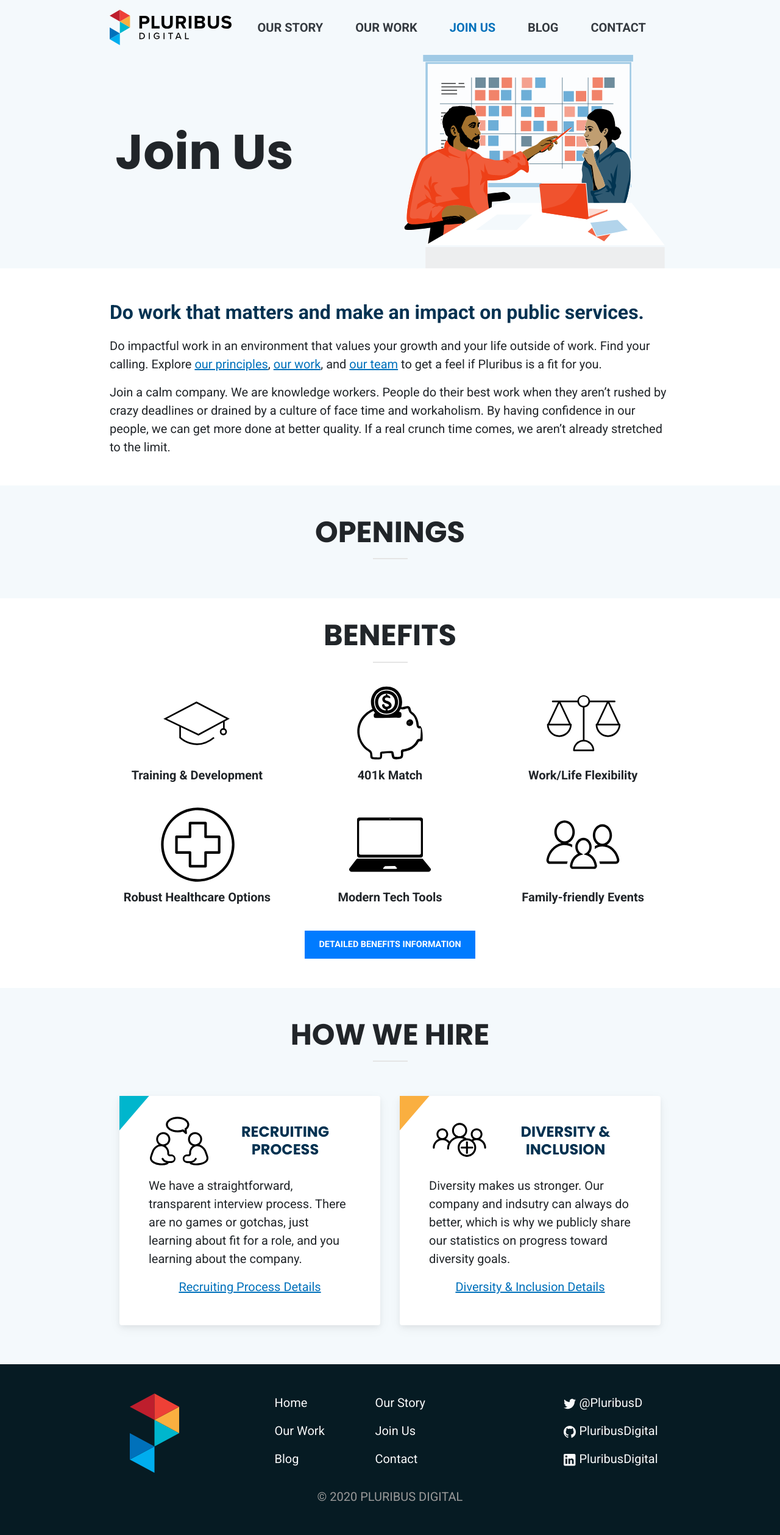
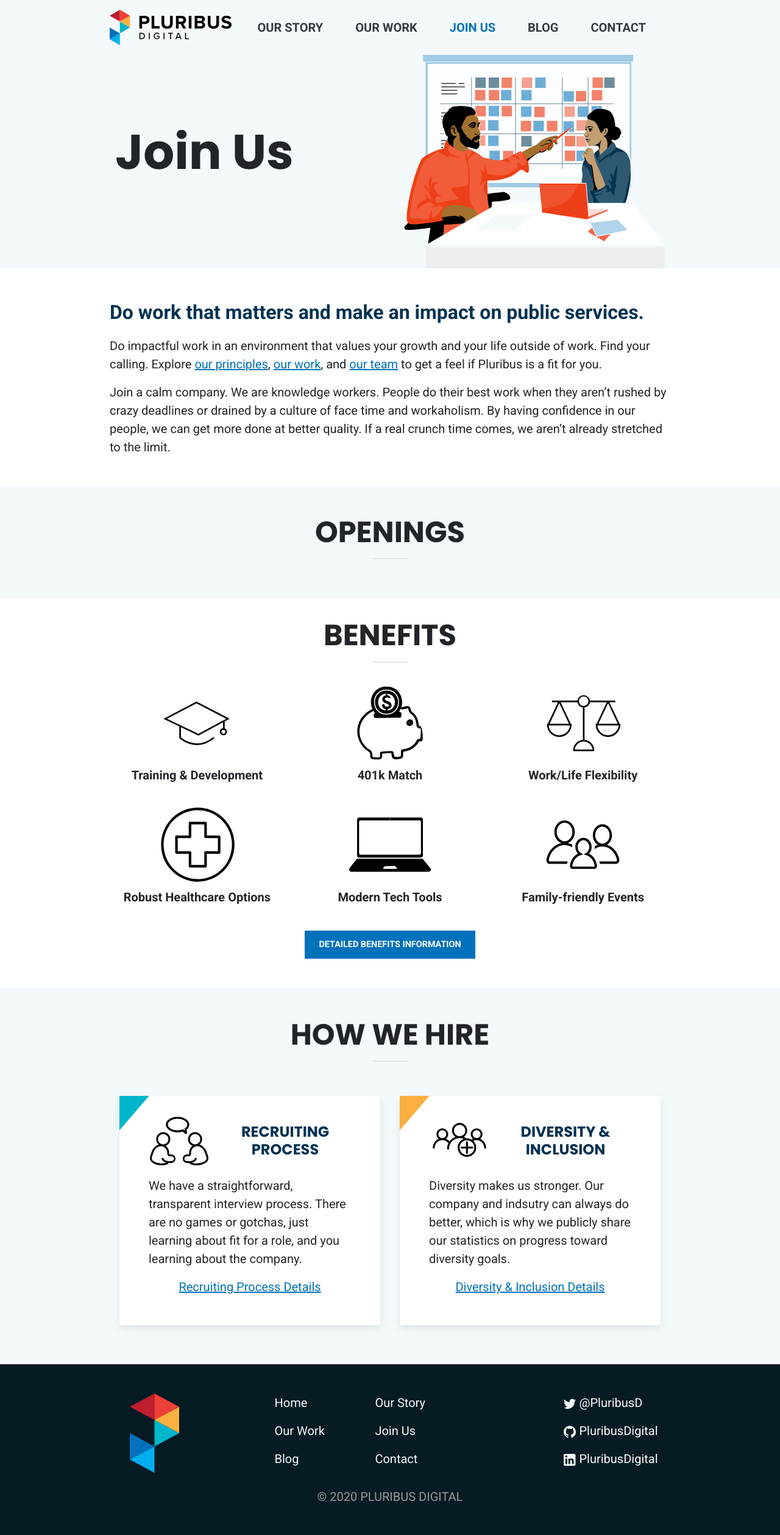
Before and after one commit to PluribusDigital/pluribusdigital-com, a Jekyll site: the page built from _content/join/index.md, in a window 1280 px wide. Shown: the whole page at 61% size. Built offline with Jekyll 4.4.1, drawn with Linux system fonts in a browser that asks for light colours.

Commit message:
accessibility fixes

```diff
--- a/_includes/component_contact_map.html
+++ b/_includes/component_contact_map.html
@@ -1,7 +1,7 @@
 <div class="card pd-icon-card mt-5 mb-3 mx-3 pd-corner-dkblue p-1" >
   <div class="row no-gutters">
     <div class="col-md-7 col-lg-8" style="min-height: 400px;">
-      <iframe src="https://www.google.com/maps/embed?pb=!1m18!1m12!1m3!1d3105.3098815286826!2d-77.07935094941197!3d38.8940284546482!2m3!1f0!2f0!3f0!3m2!1i1024!2i768!4f13.1!3m3!1m2!1s0x89b7b65e5cfc052d%3A0x7755bc4c7b94fbc7!2s1600+Wilson+Blvd%2C+Arlington%2C+VA+22209!5e0!3m2!1sen!2sus!4v1457123108971" width="100%" height="100%" frameborder="0" style="border:0" allowfullscreen=""></iframe>
+      <iframe title="Interactive Map of Office Location" src="https://www.google.com/maps/embed?pb=!1m18!1m12!1m3!1d3105.3098815286826!2d-77.07935094941197!3d38.8940284546482!2m3!1f0!2f0!3f0!3m2!1i1024!2i768!4f13.1!3m3!1m2!1s0x89b7b65e5cfc052d%3A0x7755bc4c7b94fbc7!2s1600+Wilson+Blvd%2C+Arlington%2C+VA+22209!5e0!3m2!1sen!2sus!4v1457123108971" width="100%" height="100%" frameborder="0" style="border:0" allowfullscreen=""></iframe>
     </div>
     <div class="col-md-5 col-lg-4">
       <div class="card-body">
--- a/css/site.scss
+++ b/css/site.scss
@@ -70,6 +70,10 @@
 .btn-danger {
   background-color: #be1e2d;
   border-color: #be1e2d;
+}
+.btn-primary {
+  background-color: #0071bb;
+  border-color: #0071bb;
 }
 p {
   margin-bottom: 0px;
```
